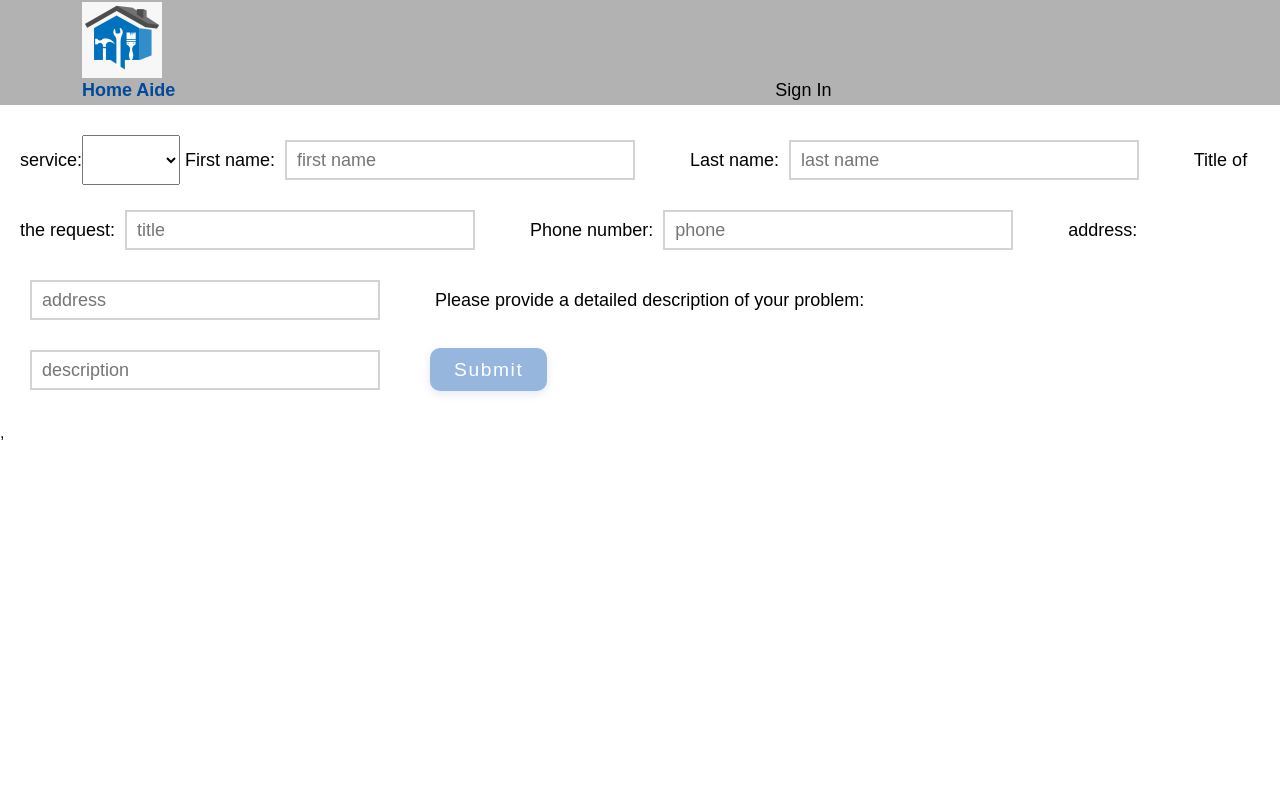
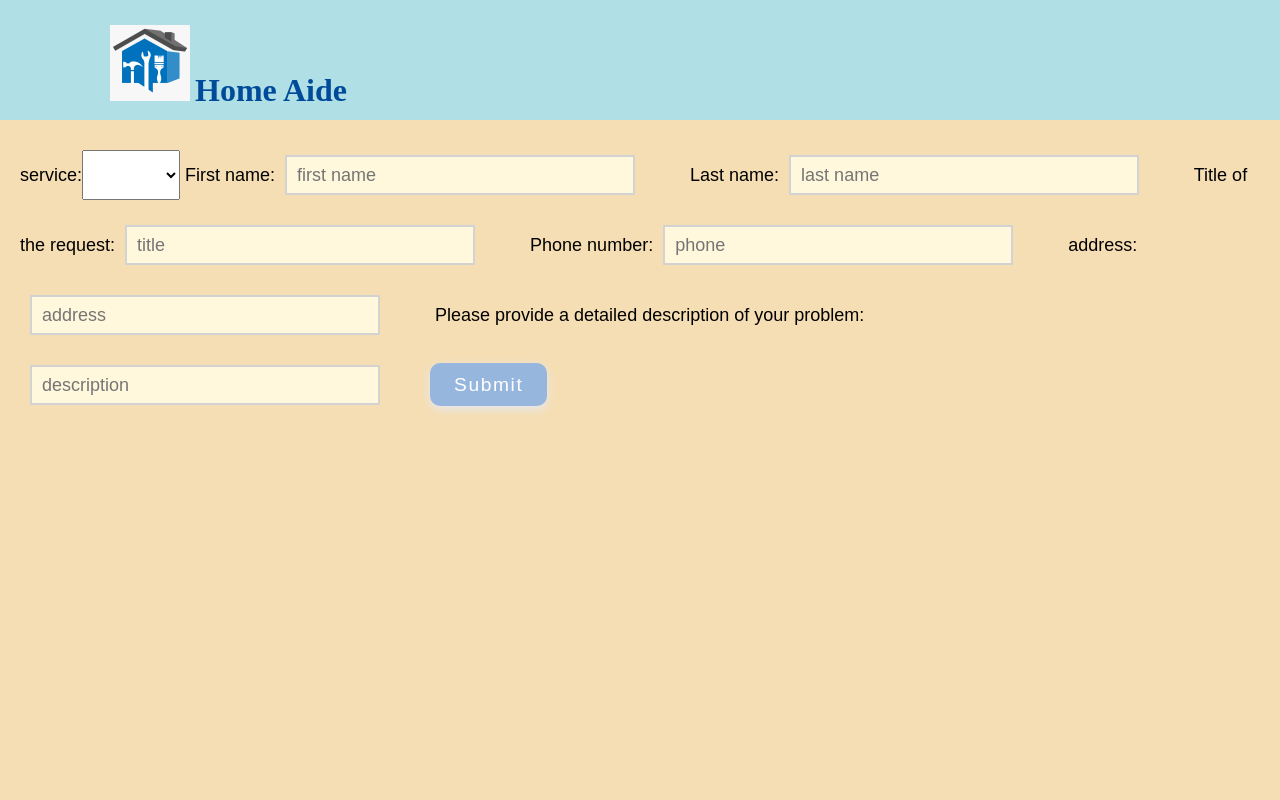
Before and after one commit to zeinab-rohani/Bootcamp-Final-Project, a React (Create React App) app in the folder client/: page /serviceForm in a window 1280 px wide. Shown: the top 800 px of the page. Built offline with nearby package versions, Linux system fonts and the light colour scheme.

Commit message:
some-styling

```diff
--- a/client/src/components/Header.js
+++ b/client/src/components/Header.js
@@ -12,17 +12,21 @@ const Header = () => {
     return (
         <Wrapper>
             <Link to="/" >
+
             <Logo>
-            <Div style={{color:"#004B99"}}><img src={logo} /><h1>Home Aide</h1></Div>
+            <div style={{display:"inline-block",}}><img src={logo} /></div>
+            <h1 style={{marginLeft:"5px", display:"inline-block",
+                color:"#004B99", fontFamily: "Brush Script MT, cursive",
+                fontSize: "xx-large"}}>Home Aide</h1>
+            </Logo>
             {user &&
-            <Div style={{marginLeft:"200px"}}>Welcome {user.name}</Div>
+            <WelcomeDiv>Welcome {user.name}</WelcomeDiv>
             }
             <SigninSection>
-                {!isAuthenticated && <LoginButton />}
+                {/* {!isAuthenticated && <LoginButton />} */}
                 {isAuthenticated && <LogoutButton />}
                 {/* {isAuthenticated && <Link to="/profile"></Link>} */}
             </SigninSection>
-            </Logo>
             </Link>
 
         </Wrapper>
@@ -34,15 +38,18 @@ export default Header;
 const Wrapper = styled.header`
 display: flex;
 justify-content: space-between;
-background-color: rgba(0, 0, 0, 0.3);
-
-height: 105px;
-padding: 0;
+align-items: center;
+background-color: #B0E0E6;
+height: 120px;
+width: 100%;
+padding-left: 100px;
+padding-top: 10px;
 z-index: 200;
     transition: all 5ms;
 
     &:hover {
-        background-color: rgba(0, 0, 0, 0.2);
+        /* background-color: rgba(0, 0, 0, 0.3); */
+        background-color: #87CEFA;
     }
 
     & > a {
@@ -51,18 +58,22 @@ z-index: 200;
     `;
 
 const Logo = styled.div`
-margin-left: 80px;
-padding : 2px;
+display: inline-block;
+padding : 10px;
 height: 100px;
-width: 100%;
 `;
 const SigninSection = styled.div`
 display: inline-block;
-margin-left : 600px;
 font-size: large;
+color: #004B99;
+margin-left: 300px;
 `;
 
-const Div = styled.div`
+const WelcomeDiv = styled.div`
 display: inline-block;
-font-size: large;
+font-size: 25px;
+margin-left: 300px;
+font-style: italic;
+padding: 10px;
+color: #004B99
 `;
--- a/client/src/components/HomePage.js
+++ b/client/src/components/HomePage.js
@@ -5,6 +5,7 @@ import { useContext, useEffect } from "react";
 import { CurrentRequestContext } from "./CurrentRequestContext";
 import Keyframes from '@keyframes/core';
 import { padding } from "@mui/system";
+import LoginButton from "./Login";
 
 const HomePage = () => {
     const {setServiceProvider, serviceProviders, serviceProvider,
@@ -45,22 +46,28 @@ console.log("service provider ", serviceProvider)
     return (
         <Wrapper>
             <Container>
-                <Image src={process.env.PUBLIC_URL + "/Homeowners.jpg"} />
+                <Image src={process.env.PUBLIC_URL + "/tools.webp"} />
                 <Section>
                 {!user &&
                     <>
-                    <Div>Need help with something in your house?
-                    Sign in to find it:</Div>
+                    <Div><p style={{fontSize:"50px", paddingLeft: "100px",
+                fontWeight: "bold"}}>Need help with something in your house?</p>
+                    {/* <p style={{fontSize:"55px", paddingLeft: "100px",
+                fontWeight: "bold", marginTop: "20px"}}>Sign in to find it: */}
+                {/* <span><LoginButton /></span></p> */}
+                <div style={{paddingLeft: "100px", marginTop: "20px"}}>
+                <LoginButton />
+                </div>
+                </Div>
+
                     </>
                 }
                 {user &&
                 <>
-                <div style={{fontSize:"x-large", paddingLeft: "40px"}}>You are logged in, click to continue</div>
-                <div style={{paddingLeft: "200px"}}>
-                <Button
-                onClick={getUserType}
-            >
-            </Button>
+                <div style={{fontSize:"50px", paddingLeft: "100px",
+                fontWeight: "bold"}}>You are logged in, </div>
+                <div style={{paddingLeft: "100px", marginTop: "20px"}}>
+                <Button onClick={getUserType} >click to continue</Button>
             </div>
                 </> }
                 </Section>
@@ -84,21 +91,21 @@ position: relative;
 
 const Section = styled.div`
 position: absolute;
-width: 35%;
-height: 80px;
+width: 50%;
+height: 200px;
 padding: 5px;
-background-color: rgba(0, 0, 0, 0.4);
-top: 15%;
-left: 33%;
-color: white;
-border: 5px solid #FF0000;
+/* background-color: #B0E0E6; */
+top: 20%;
+left: 40%;
+color: #004B99;
+/* border: 5px solid #87CEFA; */
 `;
 
 const Image = styled.img`
 object-fit: cover;
 width: 100%;
 height: 800px;
-/* opacity : 0.7; */
+opacity : 0.7;
 `;
 
 const Div = styled.div`
@@ -107,13 +114,12 @@ font-size : x-large;
 align-items: center;
 `;
 
-const Button = styled.button`
-border: 3px solid black;
-height: 30px;
-width: 80px;
-color: white;
-padding-left: 100px;
-background-color: lightblue;
+const Button= styled.button`
+border: 5px solid #004B99;
+font-size: 35px;
+font-weight: bold;
+padding: 10px;
+background-color: #B0E0E6;
 `;
 
 const Label = styled.label`
--- a/client/src/components/Login.js
+++ b/client/src/components/Login.js
@@ -1,6 +1,7 @@
 import { useNavigate } from "react-router-dom";
 import { useAuth0 } from "@auth0/auth0-react";
 import { useState } from "react";
+import styled from "styled-components";
 
 const LoginButton = () => {
     const { isAuth, setAuth } = useState(false)
@@ -8,9 +9,17 @@ const LoginButton = () => {
 
     return(
         <>
-            <button onClick={() => loginWithRedirect()}>Sign In</button>
+            <Button onClick={() => loginWithRedirect()}>Sign in to find it</Button>
         </>
     )
 }
 
 export default LoginButton;
+
+const Button= styled.button`
+border: 5px solid #004B99;
+font-size: 35px;
+font-weight: bold;
+padding: 10px;
+background-color: #B0E0E6;
+`;
--- a/client/src/components/Logout.js
+++ b/client/src/components/Logout.js
@@ -5,7 +5,8 @@ const LogoutButton = () => {
   const { logout } = useAuth0();
 
   return (
-    <button onClick={() => logout({ returnTo: window.location.origin })}>
+    <button style={{fontSize: "24px",
+    fontWeight: "bold"}} onClick={() => logout({ returnTo: window.location.origin })}>
       Log Out
     </button>
   );
--- a/client/src/components/Profile.js
+++ b/client/src/components/Profile.js
@@ -16,15 +16,17 @@ const Profile = () => {
   }
     return (
       isAuthenticated && (
-        <div style={{backgroundColor: "#C0C0C0"}}>
-        <InfoSection>
-          <img src={user.picture} alt={user.name} />
-          <h2>{user.name}</h2>
-          <p>{user.email}</p>
-        </InfoSection>
+        <Wrapper>
+        {/* <InfoSection> */}
+          {/* <img src={user.picture} alt={user.name} /> */}
+          {/* <h2>{user.name}</h2>
+          <p>{user.email}</p> */}
+        {/* </InfoSection> */}
+          <p style={{fontSize:"50px", color: "#004B99", marginLeft: "50px",
+                fontWeight: "bold", paddingTop: "50px"}}> Please click to continue: </p>
           <Button onClick={newServiceHandler} >Add a new service request</Button>
           <Button onClick={manageServicesHandler} >Manage my previous service requests</Button>
-        </div>
+        </Wrapper>
       )
     );
 };
@@ -32,15 +34,21 @@ const Profile = () => {
 export default Profile;
 
 const InfoSection = styled.div`
-margin: 50px;
+padding: 50px;
 font-size: large;
 `;
 
-const Button = styled.button`
-font-size: x-large;
+const Button= styled.button`
+border: 5px solid #004B99;
 margin: 50px;
-height: 80px;
-width: 400px;
-border: 3px solid gray;
-background-color: lightblue;
+padding: 10px;
+font-size: 35px;
+font-weight: bold;
+padding: 10px;
+background-color: #B0E0E6;
 `;
+
+const Wrapper = styled.div`
+background-color: #FFEBCD;
+height: 1000px;
+`;
--- a/client/src/components/serviceForm.js
+++ b/client/src/components/serviceForm.js
@@ -135,6 +135,8 @@ const ServiceForm = () => {
 export default ServiceForm;
 
 const Wrapper = styled.div`
+background-color: #F5DEB3;
+height: 1000px;
 padding : 20px;
 `;
 
@@ -153,6 +155,7 @@ margin-left: 10px;
 margin-right: 50px;
 margin-top: 15px;
 margin-bottom: 15px;
+background-color: #FFF8DC;
 `;
 
 const SubmitButton = styled.button`
```
Also changed, not shown: client/public/background.jpg (added), client/public/tools.webp (added).
